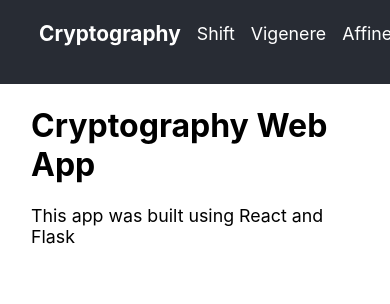
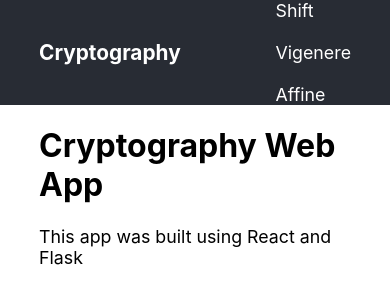
Before and after one commit to scfount/crypto_webapp, a React (Create React App) app in the folder frontend/: page / in a window 390 px wide. Shown: the top 304 px of the page. Built offline with nearby package versions, Linux system fonts and the light colour scheme.

Commit message:
adjust mobile style

```diff
--- a/frontend/src/App.css
+++ b/frontend/src/App.css
@@ -3,7 +3,6 @@
   margin-right: auto;
   text-align: left;
   width: 80%;
-  padding-right: 1em;
 }
 
 nav {
@@ -34,7 +33,7 @@ nav {
 }
 
 .link-end {
-  /* margin-right: 0; */
+  padding-right: 0;
 }
 
 p {
@@ -47,7 +46,6 @@ p {
   justify-content: space-around;
   font-size: calc(10px + 2vmin);
   align-items: top;
-  margin-right: 10rem;
 }
 
 form {
@@ -85,7 +83,8 @@ button:hover {
 
 @media only screen and (max-width: 800px) {
 
-  .Ciphers {
+  .Ciphers,
+  .links {
     display: block;
   }
 }
--- a/frontend/src/components/Nav.js
+++ b/frontend/src/components/Nav.js
@@ -11,13 +11,13 @@ function Nav() {
                 </Link>
                 <div className='links'>
                     <Link className='link' to='/shift'>
-                        <p>Shift</p>
+                        <li>Shift</li>
                     </Link>
                     <Link className='link' to='/vigenere'>
-                        <p>Vigenere</p>
+                        <li>Vigenere</li>
                     </Link>
                     <Link className='link-end' to='/affine'>
-                        <p>Affine</p>
+                        <li>Affine</li>
                     </Link>
                 </div>
             </div>
```
